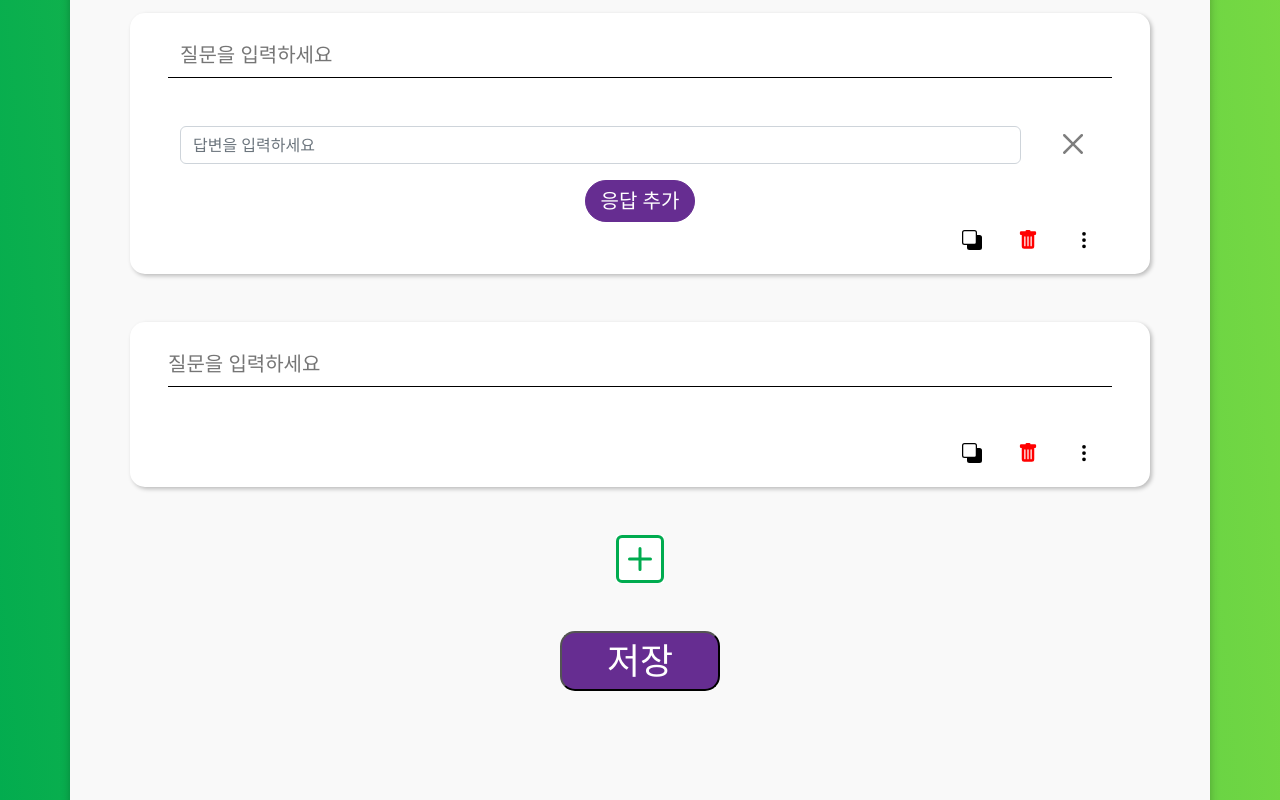
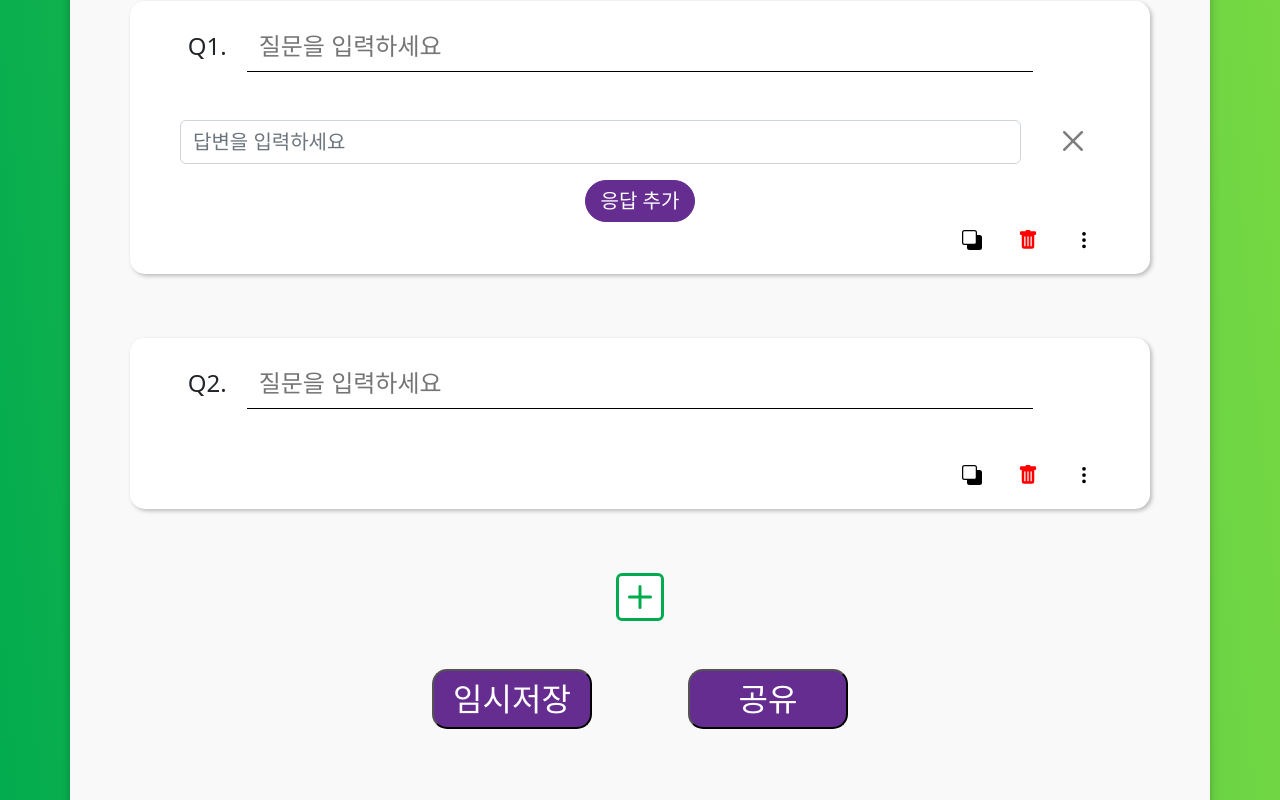
Before and after one commit to dntjr41/Chatbot_Lab, a React (Create React App) app: page /create-survey in a window 1280 px wide. Shown: the part 620-1420 px from the top of the page. Built offline with nearby package versions, Linux system fonts and the light colour scheme.

Commit message:
설문 제작 페이지 UI, State 변경

```diff
--- a/src/components/CreateSurvey/QuestionCardList.js
+++ b/src/components/CreateSurvey/QuestionCardList.js
@@ -17,7 +17,8 @@ const QuestionCardList = function () {
         <div className="create-survey-cardlist">
             {
                 questionCardList.map((questionCard, listIdx) => {
-                    if (questionCard.type === "choice") {
+                    // 질문 유형ID 1: 객관식, 2: 객관식 이미지, 3: 드롭다운, 4: 주관식, 5: 감정바, 6: 날짜, 7: 시간 8: 동영상
+                    if (questionCard.type === 1) {
                         return <ChoiceCard questionCard={questionCard} listIdx={listIdx} key={listIdx} />
                     }
                     else{
--- a/src/components/CreateSurvey/QuestionCards/CardMenu.js
+++ b/src/components/CreateSurvey/QuestionCards/CardMenu.js
@@ -9,16 +9,19 @@ const CardMenu = function ({ questionCard, listIdx }) {
     const dispatch = useDispatch();
 
     // 질문 복사
+    // listIdx(int): 질문 리스트의 몇번째인지
     const copyCard = (listIdx) => {
         dispatch(COPY_CARD(listIdx));
     }
 
     //질문 카드 삭제
+    // listIdx(int): 질문 리스트의 몇번째인지
     const delCard = (listIdx) => {
         dispatch(DEL_CARD(listIdx));
     }
 
     // 질문 옵션 체크 업데이트
+    // listIdx(int): 질문 리스트의 몇번째인지, optIdx(int): 옵션 리스트의 몇번째인지
     const checkOption = (listIdx, optIdx) => {
         dispatch(CHECK_OPT({ listIdx, optIdx }));
     }
@@ -34,8 +37,8 @@ const CardMenu = function ({ questionCard, listIdx }) {
                             {
                                 questionCard.options.map((option, optIdx) =>
                                     <div key={optIdx}>
-                                        <input type="checkbox" defaultChecked={option} onClick={() => checkOption(listIdx, optIdx)} />
-                                        옵션{optIdx}
+                                        <input type="checkbox" checked={option.isCheck} onClick={() => checkOption(listIdx, optIdx)} />
+                                        {option.opt}
                                     </div>
                                 )
                             }
--- a/src/components/CreateSurvey/QuestionCards/ChoiceCard.js
+++ b/src/components/CreateSurvey/QuestionCards/ChoiceCard.js
@@ -1,5 +1,5 @@
 import { useDispatch } from "react-redux";
-import { ADD_ANSWER, DEL_ANSWER, COPY_CARD, DEL_CARD, CHANGE_QUE_TITLE, CHANGE_QUE_ANSWER, CHECK_OPT } from "../../../modules/createSurveySlice";
+import { ADD_ANSWER, DEL_ANSWER, CHANGE_QUE_TITLE, CHANGE_QUE_ANSWER } from "../../../modules/createSurveySlice";
 
 import CardMenu from "./CardMenu";
 
@@ -9,26 +9,30 @@ import { Form, Row, Col, CloseButton } from "react-bootstrap";
 
 
 // 질문 카드 컴포넌트(객관식)
-
+// questionCard: 질문 카드의 정보, listIdx: 질문 카드리스트의 몇번째 카드인지에 대한 index정보
 const ChoiceCard = function ({ questionCard, listIdx }) {
     const dispatch = useDispatch();
 
     // 객관식 응답선택지를 추가
+    // listIdx(int): 질문 리스트의 몇번째인지
     const addAnswer = (listIdx) => {
         dispatch(ADD_ANSWER(listIdx));
     }
 
     // 객관식 응답 선택지 삭제
+    // listIdx(int): 질문 리스트의 몇번째인지, answerIdx(int): 응답 리스트의 몇번째인지
     const delAnswer = (listIdx, answerIdx) => {
         dispatch(DEL_ANSWER({ listIdx, answerIdx }));
     }
 
     // 질문 제목 입력 업데이트
+    // listIdx(int): 질문 리스트의 몇번째인지, title(string): 입력된 값
     const inputQuestionTitle = (listIdx, title) => {
         dispatch(CHANGE_QUE_TITLE({ listIdx, title }));
     }
 
     // 질문 응답 입력 업데이트
+    // listIdx(int): 질문 리스트의 몇번째인지, answerIdx(int): 응답 리스트의 몇번째인지, answer(string): 입력된 값
     const inputQuestionAnswer = (listIdx, answerIdx, answer) => {
         dispatch(CHANGE_QUE_ANSWER({ listIdx, answerIdx, answer }));
     }
@@ -36,17 +40,15 @@ const ChoiceCard = function ({ questionCard, listIdx }) {
     return (
         <div className="create-survey-card">
             <Form>
-                <Row className="mb-5">
-                    <Col className="create-survey-bottomLine" >
-                        <Form.Control plaintext placeholder="질문을 입력하세요" value={questionCard.title} onChange={(e) => inputQuestionTitle(listIdx, e.target.value)} />
-                    </Col>
+                <Row className="mb-5 fs-4">
+                    <Form.Label column md="1">Q{listIdx + 1}. </Form.Label>
+                    <Col md={10} className="create-survey-bottomLine" ><Form.Control plaintext placeholder="질문을 입력하세요" value={questionCard.title} onChange={(e) => inputQuestionTitle(listIdx, e.target.value)} /></Col>
                 </Row>
                 {
                     questionCard.answers.map((answer, answerIdx) =>
                         <Row key={answerIdx} className="align-items-center mb-3">
-
                             <Col md={11}>
-                                <Form.Control placeholder="답변을 입력하세요" value={answer} onChange={(e) => inputQuestionAnswer(listIdx, answerIdx, e.target.value)} />
+                                <Form.Control  className="fs-5" placeholder="답변을 입력하세요" value={answer} onChange={(e) => inputQuestionAnswer(listIdx, answerIdx, e.target.value)} />
                             </Col>
                             <Col md={1}><CloseButton onClick={() => delAnswer(listIdx, answerIdx)} /></Col>
 
--- a/src/components/CreateSurvey/QuestionCards/SubjectiveCard.js
+++ b/src/components/CreateSurvey/QuestionCards/SubjectiveCard.js
@@ -1,10 +1,10 @@
 import { useDispatch } from "react-redux";
-import { DEL_CARD, CHANGE_QUE_TITLE, CHECK_OPT } from "../../../modules/createSurveySlice";
+import { CHANGE_QUE_TITLE, } from "../../../modules/createSurveySlice";
 
 import CardMenu from "./CardMenu";
 
 import "../../../css/CreateSurveyPage.css";
-import { Form, Row, Col } from "react-bootstrap";
+import { Col, Form, Row } from "react-bootstrap";
 
 // 질문 카드 컴포넌트(주관식)
 
@@ -18,8 +18,9 @@ const SubjectiveCard = function ({ questionCard, listIdx }) {
     return (
         <div className="create-survey-card">
             <Form>
-                <Row className="mb-5 create-survey-bottomLine" >
-                    <Form.Control plaintext placeholder="질문을 입력하세요" value={questionCard.title} onChange={(e) => inputQuestionTitle(listIdx, e.target.value)} />
+                <Row className="mb-5 fs-4" >
+                    <Form.Label column md="1">Q{listIdx + 1}. </Form.Label>
+                    <Col md={10} className="create-survey-bottomLine"><Form.Control plaintext placeholder="질문을 입력하세요" value={questionCard.title} onChange={(e) => inputQuestionTitle(listIdx, e.target.value)} /></Col>
                 </Row>
                 <CardMenu questionCard={questionCard} listIdx={listIdx} />
             </Form>
--- a/src/css/CreateSurveyPage.css
+++ b/src/css/CreateSurveyPage.css
@@ -32,15 +32,17 @@
 }
 
 .create-survey-bottomLine {
+  border-top: 0px;
+  border-left: 0px;
+  border-right: 0px;
   border-bottom: 1px black solid;
 }
 
-.create-survey-sumbit {
+.create-survey-submit {
   background-color: #662D91;
   text-align: center;
   width: 160px;
   height: 60px;
-  font-size: 36px;
   border-radius: 15px;
   color: white;
 }
@@ -52,7 +54,7 @@
 
 .create-survey-card {
   border-radius: 15px;
-  margin: 0px 3rem 3rem;
+  margin: 0px 3rem 4rem;
   padding: 20px 50px;
 
   background-color: white;
--- a/src/css/Layout.css
+++ b/src/css/Layout.css
@@ -22,8 +22,6 @@
 /* 헤더의 하단 */
 .header-bottom {
     height: 60px;
-
-    box-shadow: 0px 2px 0px #E5E9F2;
     border-radius: 0px 0px 45px 0px;
 }
 
--- a/src/pages/CreateSurveyPage.js
+++ b/src/pages/CreateSurveyPage.js
@@ -6,6 +6,7 @@ import QuestionCardList from "../components/CreateSurvey/QuestionCardList";
 
 import '../css/CreateSurveyPage.css';
 import { Col, Container, Form, Row } from 'react-bootstrap';
+import { Link } from 'react-router-dom';
 
 // 새 설문 작성 페이지
 // └헤더
@@ -17,24 +18,29 @@ import { Col, Container, Form, Row } from 'react-bootstrap';
 
 const CreateSurveyPage = function () {
     const dispatch = useDispatch();
-    const title = useSelector(state => state.createSurvey.surveyTitle);
-    const content = useSelector(state => state.createSurvey.surveyContent);
     const surveyInfo = useSelector(state => state.createSurvey);
 
     // 설문의 제목 입력 업데이트
+    // title(string): 입력된 값
     const inputTitle = (title) => {
         dispatch(CHANGE_TITLE(title));
     }
 
     // 설문의 부연설명 입력 업데이트
+    // content(string): 입력된 값
     const inputContent = (content) => {
         dispatch(CHANGE_CONTENT(content));
     }
 
+    const saveSurvey = () => {
+        alert("설문 임시 저장 및 홈 페이지로 이동");
+        console.log(surveyInfo);
+    }
+
     // 설문 저장 버튼 클릭시 입력한 모든 정보를 console에 띄움
     const createSurvey = () => {
+        alert("설문 저장 및 공유 페이지로 이동");
         console.log(surveyInfo);
-        alert(JSON.stringify(surveyInfo));
     }
 
     return (
@@ -44,16 +50,18 @@ const CreateSurveyPage = function () {
             <div className="create-survey-title">설문지 작성</div>
             <Container className="create-survey-form">
                 <Row>
-                    <Col className="mt-5 mx-5" style={{ fontSize: "48px" }}><Form.Control plaintext placeholder="설문 제목을 입력하세요" value={title} onChange={(e) => inputTitle(e.target.value)} /></Col>
+                    <Col className="mt-5 mx-5 fs-1"><Form.Control plaintext placeholder="설문 제목을 입력하세요" value={surveyInfo.surveyTitle} onChange={(e) => inputTitle(e.target.value)} /></Col>
                 </Row>
                 <Row>
-                    <Col className="m-5 create-survey-bottomLine" style={{ fontSize: "32px" }}><Form.Control plaintext placeholder="설명" value={content} onChange={(e) => inputContent(e.target.value)} /></Col>
+                    <Col className="m-5 create-survey-bottomLine fs-2"><Form.Control plaintext placeholder="설명" value={surveyInfo.surveyContent} onChange={(e) => inputContent(e.target.value)} /></Col>
                 </Row>
                 <Row>
                     <QuestionCardList />
                 </Row>
                 <div className="text-center my-5">
-                    <button className="create-survey-sumbit" type="button" onClick={createSurvey}>저장</button>
+                    <Link to="/home"><button className="create-survey-submit mx-5 fs-2" type="button" onClick={saveSurvey}>임시저장</button></Link>
+
+                    <Link to="/deploy-survey"><button className="create-survey-submit mx-5 fs-2" type="button" onClick={createSurvey}>공유</button></Link>
                 </div>
             </Container>
         </div >
```
Also changed, not shown: src/components/CreateSurvey/AddQuestionComponent.js (+24 -18 lines), src/modules/createSurveySlice.js (+45 -27 lines).
